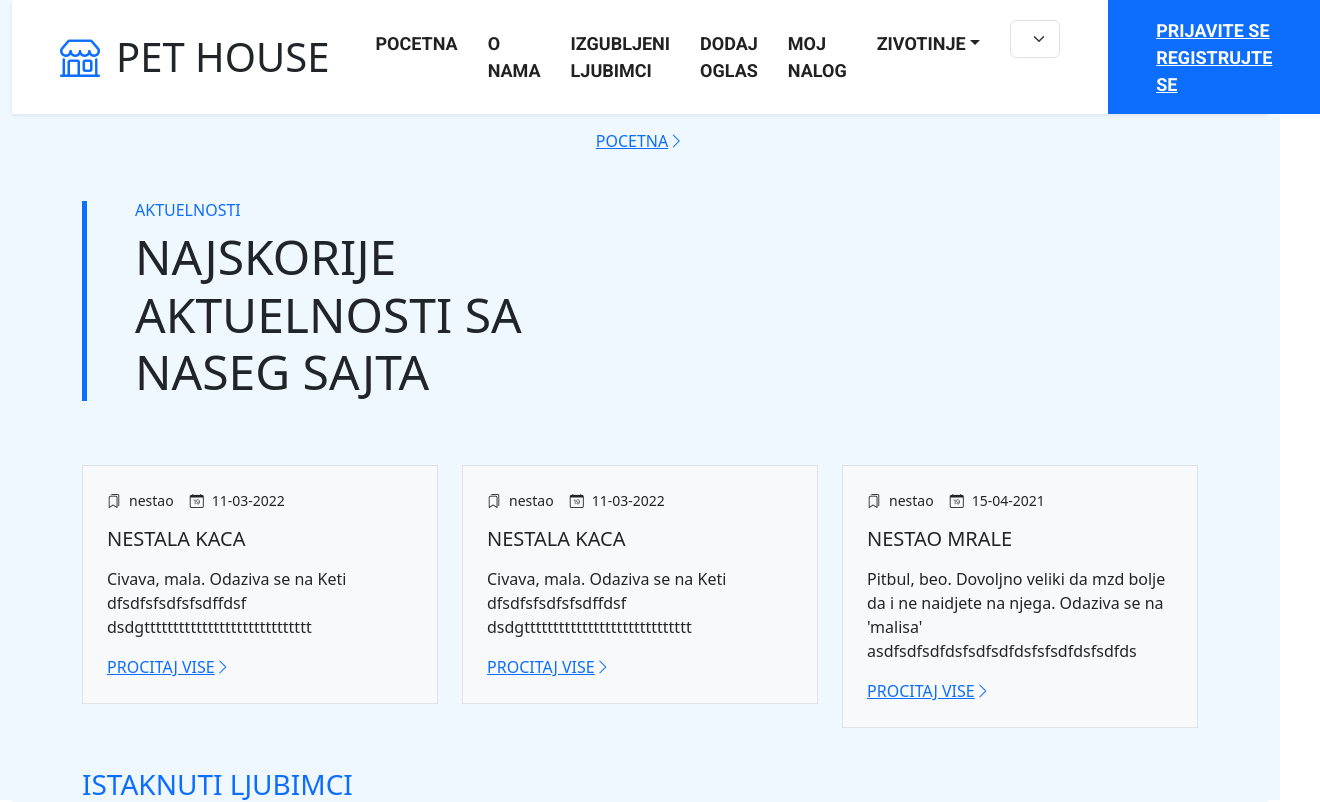
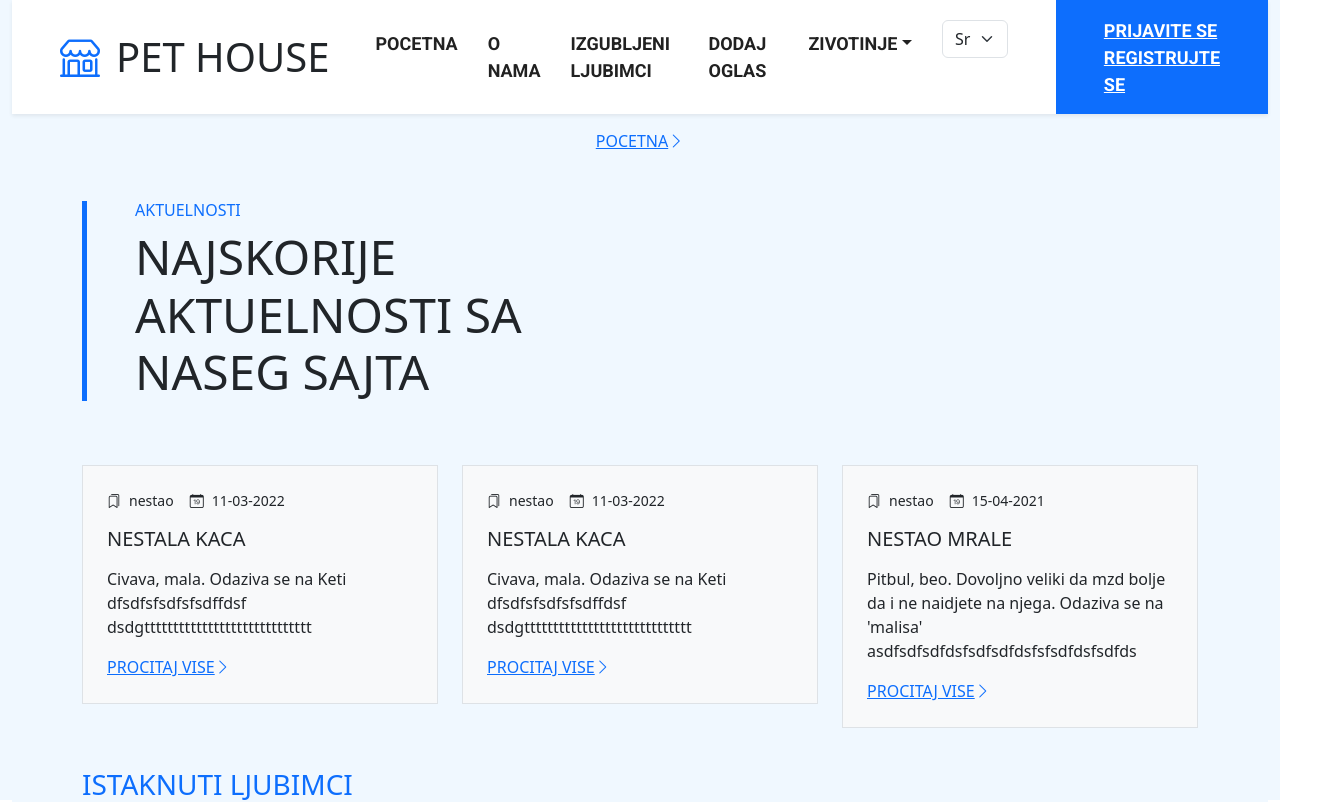
Before and after one commit to RixRasa/Animal-Shelter, a Vue app in the folder myapp/: page / in a window 1280 px wide. Shown: the top 802 px of the page, 1320 px wide, since content can reach past the window. Built offline with nearby package versions, Linux system fonts and the light colour scheme.

Commit message:
minor changes

```diff
--- a/myapp/src/components/NavigationBar.vue
+++ b/myapp/src/components/NavigationBar.vue
@@ -16,8 +16,9 @@
                 <router-link to='/showoglasi' v-if="lang.value == 'eng'" class="nav-item nav-link">Lost Pets </router-link>
                 <router-link to='/makeoglas' v-if="lang.value == 'srb'" class="nav-item nav-link">Dodaj Oglas</router-link>
                 <router-link to='/makeoglas' v-if="lang.value == 'eng'" class="nav-item nav-link">Post Ads</router-link>
-                <router-link to='/mojnalog' v-if="lang.value == 'srb'" class="nav-item nav-link">Moj Nalog</router-link>
-                <router-link to='/mojnalog' v-if="lang.value == 'eng'" class="nav-item nav-link">My Profile</router-link>
+
+                <router-link to='/mojnalog' v-if="lang.value == 'srb' && logged.value == true" class="nav-item nav-link">Moj Nalog</router-link>
+                <router-link to='/mojnalog' v-if="lang.value == 'eng' && logged.value == true" class="nav-item nav-link">My Profile</router-link>
 
                 <div class="nav-item dropdown">
                     <div v-if="lang.value == 'srb'" class="nav-link dropdown-toggle" data-bs-toggle="dropdown">Zivotinje</div>
```
